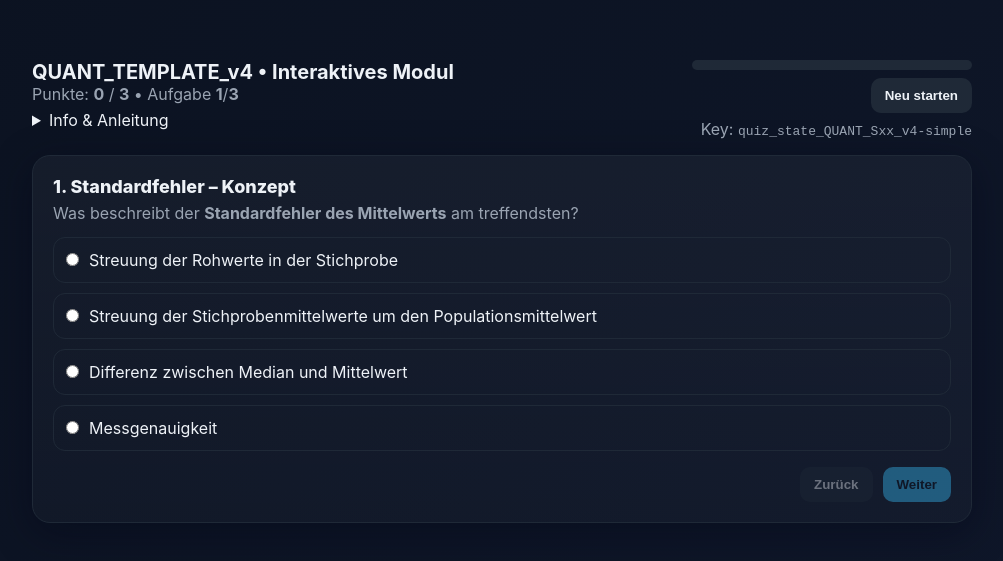
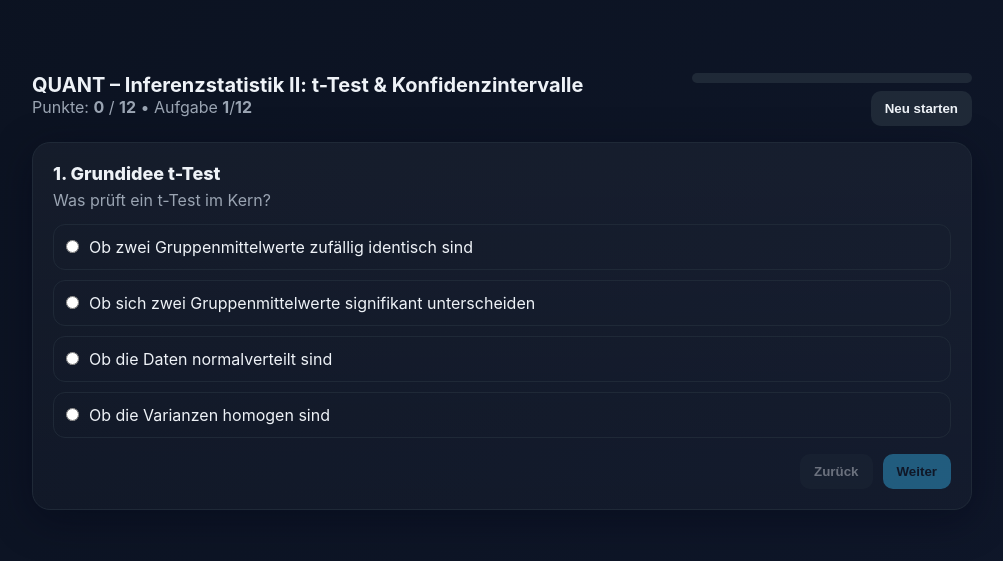
Before and after one commit to alexandernoyon-netizen/quant-quizzes, a plain HTML site: page S12.html in a window 1280 px wide. Shown: the part 133-694 px from the top of the page, without its empty margins (138-1141 px from the left). Drawn offline with Linux system fonts and the light colour scheme.

Commit message:
Update S12.html

```diff
--- a/S12.html
+++ b/S12.html
@@ -3,42 +3,7 @@
 <head>
 <meta charset="UTF-8" />
 <meta name="viewport" content="width=device-width, initial-scale=1" />
-<title>QUANT_TEMPLATE_v4 – Interaktives Quiz (Simple Scoring)</title>
-<!--
-===============================================================================
-TEMPLATE: QUANT_TEMPLATE_v4 (Simple Scoring, 2025-08)
-PURPOSE:  Reusable interactive quiz for any course/session.
-
-SCORING:
-- +1 Punkt pro richtige Antwort
-- +0 Punkte bei falscher Antwort
-- Maximalpunkte = Anzahl der Fragen (items.length)
-
-ANZEIGE:
-- "Punkte: X / N" (N = Anzahl der Fragen)
-- "Aufgabe k/N" (k = aktuelle Frage)
-
-TRANSFERFRAGEN:
-- items können ein Feld "transfer:true" enthalten → dann Badge 🧠 TRANSFER
-
-LOCALSTORAGE KEY:
-- Zusammengesetzt aus COURSE_TAG, SESSION_TAG, TEMPLATE_VERSION
-- Damit jede Sitzung unabhängig speichert.
-
-WORKFLOW:
-1) Diese Datei als Template behalten.
-2) Für eine neue Sitzung:
-   - Handout bereitstellen
-   - ChatGPT bitten: "Nutze QUANT_TEMPLATE_v4. Erstelle 12 Fragen: 10 Wiederkäuen (aus Handout), 2 Transfer."
-   - Den generierten Block für `const items = [...]` hier einfügen.
-   - COURSE_TAG und SESSION_TAG oben im Script setzen (z. B. QUANT, S11).
-   - Datei speichern (z. B. `S11.html`) und ins GitHub-Repo hochladen.
-3) Über GitHub Pages abrufbar machen (Repo Settings → Pages).
-
-HINWEIS:
-Dieses Template ist identisch mit der geprüften S11-Version.
-===============================================================================
--->
+<title>QUANT – Inferenzstatistik II: t-Test & Konfidenzintervalle</title>
 <style>
   :root{
     --bg:#0b1220; --card:#121826; --muted:#9aa4b2; --text:#eef2f7;
@@ -71,32 +36,19 @@ Dieses Template ist identisch mit der geprüften S11-Version.
   .badge{display:inline-block;font-size:12px;font-weight:800;letter-spacing:.04em;
          padding:2px 8px;border-radius:999px;border:1px solid #334155;color:var(--accent);
          background:rgba(125,211,252,.10)}
-  details{margin-top:6px}
-  details summary{cursor:pointer}
 </style>
 </head>
 <body>
 <div class="shell">
   <header>
     <div>
-      <h1>QUANT_TEMPLATE_v4 • Interaktives Modul</h1>
-      <div class="muted" id="meta">Punkte: <b id="points">0</b> / <b id="maxpoints">0</b> • Aufgabe <b id="idx">1</b>/<b id="total">0</b></div>
-      <details>
-        <summary>Info & Anleitung</summary>
-        <div class="muted">
-          Dieses File ist ein Template. Ersetze die <code>items</code>-Liste im Script unten mit den generierten Fragen (z. B. 10 Wiederkäuen + 2 Transfer).
-          Du kannst <b>COURSE_TAG</b> und <b>SESSION_TAG</b> setzen, damit der <i>localStorage</i>-Schlüssel eindeutig ist.
-          Scoring: <b>+1</b> für richtige Antwort, <b>+0</b> für falsche.
-        </div>
-      </details>
+      <h1>QUANT – Inferenzstatistik II: t-Test & Konfidenzintervalle</h1>
+      <div class="muted">Punkte: <b id="pointsLabel">0</b> / <b id="maxLabel">0</b> • Aufgabe <b id="idxLabel">1</b>/<b id="totalLabel">0</b></div>
     </div>
     <div style="min-width:280px">
       <div class="progress"><span id="bar"></span></div>
       <div style="margin-top:8px;display:flex;gap:8px;justify-content:flex-end;flex-wrap:wrap">
         <button id="resetBtn" class="secondary" title="Fortschritt löschen und neu starten">Neu starten</button>
-      </div>
-      <div class="muted" style="text-align:right;margin-top:6px">
-        Key: <code id="lskey"></code>
       </div>
     </div>
   </header>
@@ -114,88 +66,263 @@ Dieses Template ist identisch mit der geprüften S11-Version.
 </div>
 
 <script>
-// ================== CONFIG ==================
-const TEMPLATE_VERSION = "v4-simple";
-const COURSE_TAG = "QUANT";    // customize per course
-const SESSION_TAG = "Sxx";     // customize per session
-// ============================================
-
-// =============== ITEMS PLACEHOLDER ===============
-// Replace EVERYTHING between 'BEGIN ITEMS' and 'END ITEMS' with your generated questions.
-/* BEGIN ITEMS */
 const items = [
-  // SAMPLE ITEMS (remove and replace)
   {
-    id:"sample-se-concept",
+    id:"ttest-kern",
     type:"mc",
-    title:"Standardfehler – Konzept",
-    question:"Was beschreibt der <b>Standardfehler des Mittelwerts</b> am treffendsten?",
+    title:"Grundidee t-Test",
+    question:"Was prüft ein t-Test im Kern?",
     options:[
-      "Streuung der Rohwerte in der Stichprobe",
-      "Streuung der Stichprobenmittelwerte um den Populationsmittelwert",
-      "Differenz zwischen Median und Mittelwert",
-      "Messgenauigkeit"
+      "Ob zwei Gruppenmittelwerte zufällig identisch sind",
+      "Ob sich zwei Gruppenmittelwerte signifikant unterscheiden",
+      "Ob die Daten normalverteilt sind",
+      "Ob die Varianzen homogen sind"
     ],
     correct:1,
     feedback:[
-      "Das ist die Standardabweichung der Rohwerte.",
-      "Richtig: SE = Streuung der Mittelwerte um μ.",
-      "Lagemaß-Vergleich, nicht SE.",
-      "Reliabilität, nicht SE."
-    ],
-    transfer:false
+      "Unpräzise formuliert. Es geht um geprüfte Unterschiedlichkeit.",
+      "Richtig. Der t-Test prüft den Mittelwertsunterschied.",
+      "Nein. Normalverteilung ist eine Voraussetzung/Annahme, nicht Prüfziel.",
+      "Nein. Varianzhomogenität ist Voraussetzung, nicht Prüfziel."
+    ]
   },
   {
-    id:"sample-tf-clt",
-    type:"tf",
-    title:"CLT – Form",
-    question:"Bei moderatem n sind Mittelwerte vieler Stichproben annähernd normalverteilt.",
-    correct:true,
-    feedbackTrue:"Richtig – zentraler Grenzwertsatz.",
-    feedbackFalse:"Falsch – genau das sagt der CLT.",
-    transfer:false
+    id:"signal-rauschen",
+    type:"mc",
+    title:"Signal-Rausch-Verhältnis",
+    question:"Wodurch wird die t-Statistik definiert?",
+    options:[
+      "Mittelwert geteilt durch Stichprobengröße",
+      "Signal (Unterschied) durch Rauschen (Standardfehler)",
+      "Effektstärke mal Freiheitsgrade",
+      "Varianz geteilt durch Standardabweichung"
+    ],
+    correct:1,
+    feedback:[
+      "Nein. Das ist keine sinnvolle Teststatistik.",
+      "Richtig. Unterschied relativ zum Standardfehler.",
+      "Nein. So ist t nicht definiert.",
+      "Nein. Varianz/SD ist wieder SD."
+    ]
   },
   {
-    id:"sample-transfer-n-se",
+    id:"paired-ttest",
     type:"mc",
-    title:"🧪 Transfer: Effekt von n auf SE",
-    question:"n wird verdoppelt. Wie verändert sich der SE (idealisiert)?",
-    options:["halbiert sich","bleibt gleich","verkleinert sich um √2","verdoppelt sich"],
+    title:"Varianten des t-Tests",
+    question:"Wann nutzt man den gepaarten t-Test?",
+    options:[
+      "Wenn zwei unabhängige Gruppen verglichen werden",
+      "Bei wiederholten Messungen oder gepaarten Beobachtungen",
+      "Nur bei sehr großen Stichproben",
+      "Wenn die Varianzen ungleich sind"
+    ],
+    correct:1,
+    feedback:[
+      "Nein. Das ist der unabhängige t-Test.",
+      "Richtig. Vorher-nachher/Matched Pairs.",
+      "Nein. Stichprobengröße ist kein Kriterium.",
+      "Nein. Ungleiche Varianzen → eher Welch-Test."
+    ]
+  },
+  {
+    id:"welch-test",
+    type:"mc",
+    title:"Welch-Test",
+    question:"Wann ist der Welch-Test dem Standard-t-Test vorzuziehen?",
+    options:[
+      "Bei abhängigen Stichproben",
+      "Bei sehr großen Stichproben",
+      "Bei ungleichen Varianzen in den Gruppen",
+      "Wenn die Daten nicht normalverteilt sind"
+    ],
     correct:2,
-    feedback:["Nicht genau.","Nein.","Richtig: SE ∝ 1/√n.","Falsch."],
+    feedback:[
+      "Nein. Abhängige Daten → gepaarter t-Test.",
+      "Nicht der Punkt. Varianzannahmen sind entscheidend.",
+      "Richtig. Welch korrigiert für Varianzheterogenität.",
+      "Nicht automatisch. Robustheit prüfen, ggf. Alternativen nutzen."
+    ]
+  },
+  {
+    id:"pwert-deutung",
+    type:"mc",
+    title:"Interpretation p-Wert",
+    question:"Was bedeutet ein p-Wert < .05 im t-Test?",
+    options:[
+      "H0 wird verworfen – es liegt ein signifikanter Unterschied vor",
+      "Die Effektstärke ist groß",
+      "Die Daten sind normalverteilt",
+      "Die Nullhypothese ist wahr"
+    ],
+    correct:0,
+    feedback:[
+      "Richtig. Der Unterschied gilt als statistisch signifikant.",
+      "Nein. Signifikanz sagt nichts über die Größe des Effekts.",
+      "Nein. Das wird damit nicht gezeigt.",
+      "Nein. Ein kleiner p-Wert spricht gegen H0."
+    ]
+  },
+  {
+    id:"ci-bedeutung",
+    type:"mc",
+    title:"Konfidenzintervall – Bedeutung",
+    question:"Wann weist ein 95%-Konfidenzintervall auf einen signifikanten Unterschied hin?",
+    options:[
+      "Wenn es den Wert 0 enthält",
+      "Wenn es den Wert 0 nicht enthält",
+      "Immer, wenn es schmal ist",
+      "Wenn der Mittelwert darin liegt"
+    ],
+    correct:1,
+    feedback:[
+      "Nein. 0 im Intervall → nicht signifikant auf Alpha .05.",
+      "Richtig. Kein 0-Wert → Unterschied signifikant.",
+      "Nein. Schmal heißt präzise, aber nicht automatisch signifikant.",
+      "Trivial: Mittelwert liegt immer im CI des Mittelwerts."
+    ]
+  },
+  {
+    id:"cohens-d",
+    type:"mc",
+    title:"Cohen's d",
+    question:"Wofür steht Cohen's d?",
+    options:[
+      "Für die Wahrscheinlichkeit eines Fehlers 1. Art",
+      "Für die Effektgröße in Standardabweichungseinheiten",
+      "Für die Teststärke eines t-Tests",
+      "Für die Anzahl der Freiheitsgrade"
+    ],
+    correct:1,
+    feedback:[
+      "Nein. Das ist Alpha.",
+      "Richtig. d standardisiert die Differenz in SD-Einheiten.",
+      "Nein. Teststärke ist Power.",
+      "Nein. df hängen von n ab, nicht von d."
+    ]
+  },
+  {
+    id:"apa-report",
+    type:"mc",
+    title:"APA-Reporting",
+    question:"Was wird im APA-konformen Reporting eines t-Tests typischerweise angegeben?",
+    options:[
+      "Nur der p-Wert",
+      "t-Wert, Freiheitsgrade, p-Wert und Effektstärke",
+      "Nur Mittelwerte und Standardabweichungen",
+      "Nur das Konfidenzintervall"
+    ],
+    correct:1,
+    feedback:[
+      "Zu wenig. APA verlangt mehr Angaben.",
+      "Richtig. Dazu meist Mittelwerte, SD und ggf. CI.",
+      "Unvollständig ohne Teststatistik.",
+      "CI ist gut, aber allein nicht ausreichend."
+    ]
+  },
+  {
+    id:"anova-grund",
+    type:"mc",
+    title:"ANOVA",
+    question:"Warum nutzt man eine ANOVA anstelle mehrerer t-Tests?",
+    options:[
+      "Weil ANOVA einfacher zu rechnen ist",
+      "Um Alphafehler-Kumulierung zu vermeiden",
+      "Weil ANOVA keine Voraussetzungen hat",
+      "Um Varianzen nicht berücksichtigen zu müssen"
+    ],
+    correct:1,
+    feedback:[
+      "Nein. Rechenaufwand ist nicht der Grund.",
+      "Richtig. Mehrere Tests erhöhen den Familienfehler.",
+      "Falsch. ANOVA hat Annahmen (z. B. Homogenität).",
+      "Falsch. Varianzen sind zentral in der ANOVA."
+    ]
+  },
+  {
+    id:"voraussetzungen",
+    type:"mc",
+    title:"Voraussetzungen t-Test/ANOVA",
+    question:"Welche Voraussetzung ist wichtig für t-Tests und ANOVA?",
+    options:[
+      "Normalverteilung der Gruppenwerte",
+      "Varianzhomogenität",
+      "Beides",
+      "Keine, sie sind immer robust"
+    ],
+    correct:2,
+    feedback:[
+      "Teil der Annahmen, aber nicht allein ausreichend.",
+      "Teil der Annahmen (für Standardverfahren).",
+      "Richtig. Beide Annahmen sind relevant.",
+      "Nein. Robustheit ersetzt Annahmen nicht generell."
+    ]
+  },
+  {
+    id:"transfer-sig-vs-rel",
+    type:"mc",
+    title:"Transfer – Signifikanz vs. Relevanz",
+    question:"Eine Studie findet p < .001 für einen Unterschied mit d = 0.05. Was bedeutet das?",
+    options:[
+      "Der Unterschied ist statistisch hoch signifikant, aber praktisch kaum relevant",
+      "Der Unterschied ist groß und bedeutsam",
+      "Es gibt keinen Unterschied",
+      "Signifikanz beweist praktische Relevanz"
+    ],
+    correct:0,
+    feedback:[
+      "Richtig. Sehr kleines d trotz kleinem p.",
+      "Nein. d = 0.05 ist minimal.",
+      "Falsch. p ist sehr klein – statistisch nachweisbar.",
+      "Nein. Praktische Relevanz erfordert Effektstärke."
+    ],
+    transfer:true
+  },
+  {
+    id:"transfer-ci",
+    type:"mc",
+    title:"Transfer – Konfidenzintervall verstehen",
+    question:"Ein 95%-Konfidenzintervall für die Mittelwertsdifferenz reicht von -0.1 bis +0.4. Wie ist das zu interpretieren?",
+    options:[
+      "Mit 95 % Wahrscheinlichkeit liegt die Differenz im Intervall",
+      "Das Intervall enthält 0, also kein signifikanter Unterschied",
+      "Die Werte der Einzelpersonen liegen zu 95 % in diesem Bereich",
+      "Der Unterschied ist groß und praktisch relevant"
+    ],
+    correct:1,
+    feedback:[
+      "Unpräzise. CI bezieht sich auf den Schätzer, nicht auf Wahrscheinlichkeit im frequentistischen Sinn.",
+      "Richtig. 0 im Intervall → nicht signifikant auf .05.",
+      "Nein. Das ist ein Missverständnis von CI.",
+      "Nein. Weder signifikant noch groß."
+    ],
     transfer:true
   }
 ];
-/* END ITEMS */
 
-// Derived totals
 const TOTAL_ITEMS = items.length;
+const LS_KEY = "s04_step_state_v4_ttest_ci";
 
-// Storage key
-const LS_KEY = `quiz_state_${COURSE_TAG}_${SESSION_TAG}_${TEMPLATE_VERSION}`;
-document.getElementById("lskey").textContent = LS_KEY;
-
-// State
 let state = JSON.parse(localStorage.getItem(LS_KEY) || "{}");
 if(!state.idx && state.idx!==0){ state = { idx:0, points:0, done:{} }; }
 
 function save(){ localStorage.setItem(LS_KEY, JSON.stringify(state)); }
-function setBar(){
+
+function setHeader(){
   const pct = Math.round((state.idx)/TOTAL_ITEMS*100);
   document.getElementById("bar").style.width = pct+"%";
-  document.getElementById("points").textContent = state.points;
-  document.getElementById("maxpoints").textContent = TOTAL_ITEMS;
-  document.getElementById("idx").textContent = Math.min(state.idx+1, TOTAL_ITEMS);
-  document.getElementById("total").textContent = TOTAL_ITEMS;
+  document.getElementById("pointsLabel").textContent = state.points;
+  document.getElementById("maxLabel").textContent = TOTAL_ITEMS;
+  document.getElementById("idxLabel").textContent = Math.min(state.idx+1, TOTAL_ITEMS);
+  document.getElementById("totalLabel").textContent = TOTAL_ITEMS;
 }
 
 function render(){
   const it = items[state.idx];
-  document.getElementById("title").innerHTML = `${state.idx+1}. ${it.title} ${it.transfer ? '<span class="badge" title="Transferfrage: neues Problem auf Basis des Gelernten">🧠 TRANSFER</span>' : ""}`;
-  document.getElementById("question").innerHTML = it.question;
+  document.getElementById("title").innerHTML = `${state.idx+1}. ${it.title} ${it.transfer ? '<span class="badge">🧠 TRANSFER</span>' : ""}`;
   const wrap = document.getElementById("options");
-  wrap.innerHTML = "";
-  const fb = document.getElementById("feedback"); fb.textContent=""; fb.className="fb";
+  const fb = document.getElementById("feedback");
+  document.getElementById("question").textContent = it.question;
+  wrap.innerHTML = ""; fb.textContent=""; fb.className="fb";
 
   const nextBtn = document.getElementById("nextBtn");
   nextBtn.disabled = true;
@@ -206,7 +333,7 @@ function render(){
       const row = document.createElement("label");
       row.className="opt";
       const inp = document.createElement("input"); inp.type="radio"; inp.name=it.id; inp.value=i;
-      const span = document.createElement("span"); span.innerHTML = opt;
+      const span = document.createElement("span"); span.textContent = opt;
       row.appendChild(inp); row.appendChild(span);
       row.addEventListener("click", ()=>{
         const correct = (i===it.correct);
@@ -215,11 +342,12 @@ function render(){
         fb.className = "fb " + (correct? "ok":"bad");
         Array.from(wrap.querySelectorAll("label.opt input")).forEach(el=>el.disabled=true);
         if(!(it.id in state.done)){
-          state.points += correct ? 1 : 0; // v4 scoring
+          state.points += correct ? 1 : 0;
           state.done[it.id] = correct? "full":"none";
           save();
         }
         nextBtn.disabled = false;
+        setHeader();
       });
       wrap.appendChild(row);
     });
@@ -229,7 +357,7 @@ function render(){
     const buttons = document.createElement("div"); buttons.style.display="flex"; buttons.style.gap="10px";
     const bT = document.createElement("button"); bT.textContent="Stimmt";
     const bF = document.createElement("button"); bF.textContent="Stimmt nicht"; bF.className="secondary";
-    const st = document.createElement("div"); st.className="subtitle"; st.innerHTML = it.question;
+    const st = document.createElement("div"); st.className="subtitle"; st.textContent = it.question;
     document.getElementById("question").innerHTML = ""; document.getElementById("question").appendChild(st);
     [bT,bF].forEach(btn=>{
       btn.addEventListener("click", ()=>{
@@ -238,17 +366,18 @@ function render(){
         fb.className = "fb " + (correct? "ok":"bad");
         bT.disabled = bF.disabled = true;
         if(!(it.id in state.done)){
-          state.points += correct ? 1 : 0; // v4 scoring
+          state.points += correct ? 1 : 0;
           state.done[it.id] = correct? "full":"none";
           save();
         }
         nextBtn.disabled = false;
+        setHeader();
       });
     });
     buttons.appendChild(bT); buttons.appendChild(bF);
     wrap.appendChild(buttons);
   }
-  setBar();
+  setHeader();
 }
 
 document.getElementById("nextBtn").addEventListener("click", ()=>{
```
